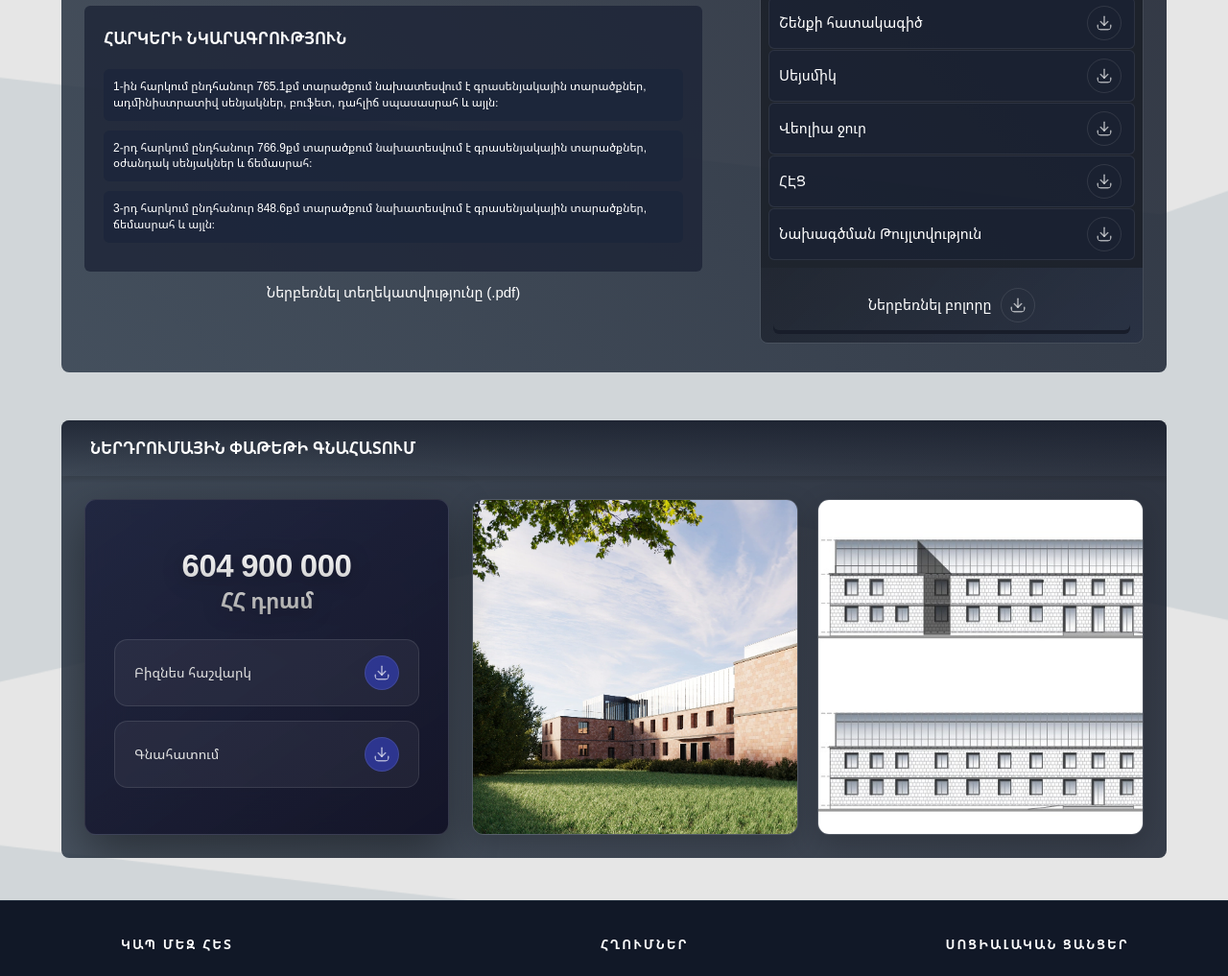
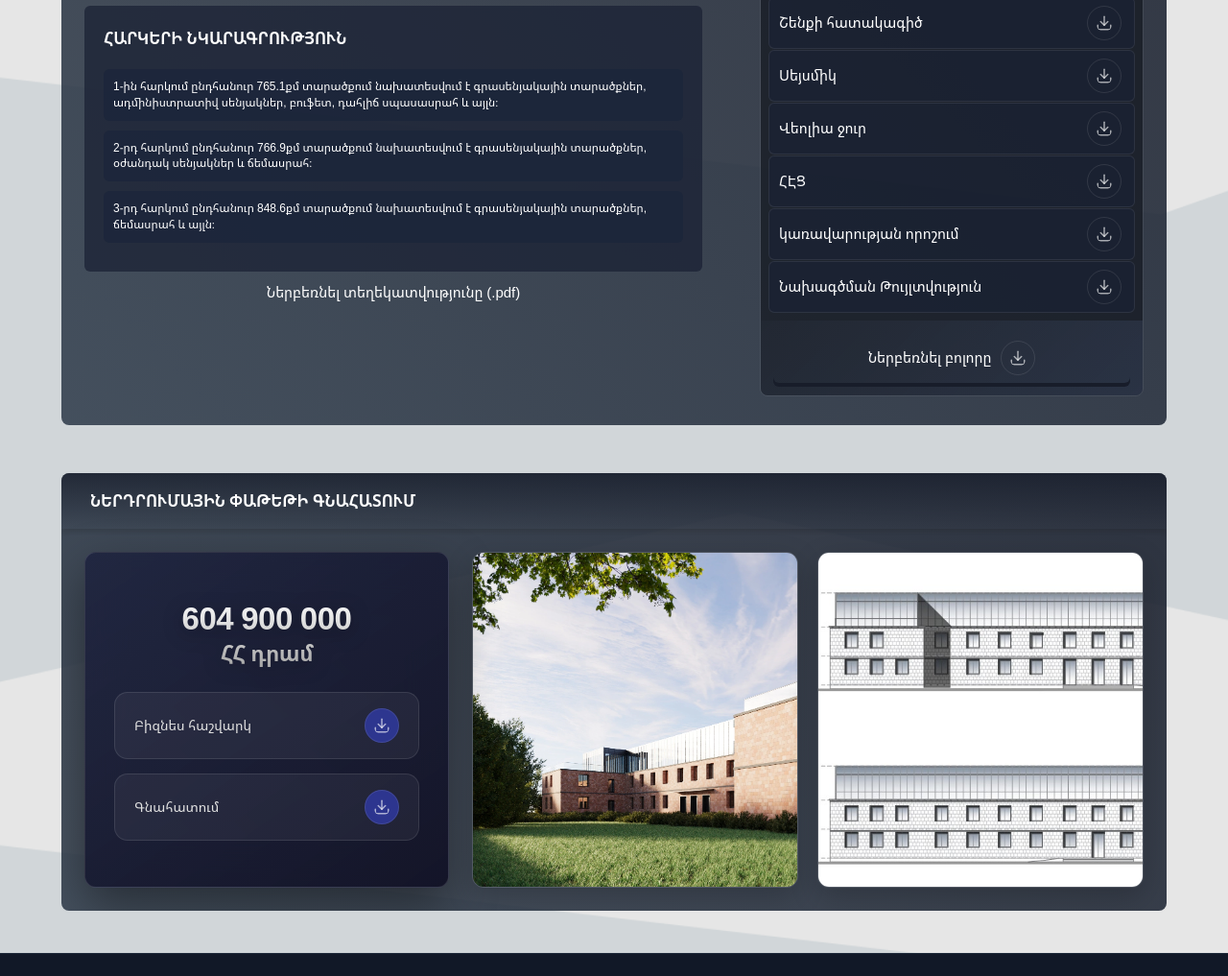
Before and after one commit to ScriptForgeCraft/PROSPECT-24-Kasakh, a website built with Vite: page index.html in a window 1280 px wide. Shown: the part 1577-2594 px from the top of the page at 96% size. Built offline with nearby package versions, Linux system fonts and the light colour scheme.

Commit message:
add government decision document and update archive link

```diff
--- a/index.html
+++ b/index.html
@@ -325,6 +325,23 @@
 
 
                         <div class="doc-row">
+                            <div class="doc-item" data-file="./files/Քասախ Վ. Սարգսյան փողոց.pdf"
+                                data-title="կառավարության որոշում">
+                                <span>կառավարության որոշում</span>
+
+                                <a class="doc-download" href="./files/Քասախ Վ. Սարգսյան փողոց.pdf" download
+                                    aria-label="Ներբեռնել PDF փաստաթուղթ 7">
+                                    <svg xmlns="http://www.w3.org/2000/svg" viewBox="0 0 24 24" fill="none"
+                                        stroke="currentColor" stroke-width="2" stroke-linecap="round"
+                                        stroke-linejoin="round" class="w-4 h-4">
+                                        <path d="M21 15v4a2 2 0 0 1-2 2H5a2 2 0 0 1-2-2v-4"></path>
+                                        <polyline points="7 10 12 15 17 10"></polyline>
+                                        <line x1="12" x2="12" y1="15" y2="3"></line>
+                                    </svg>
+                                </a>
+                            </div>
+                        </div>
+                        <div class="doc-row">
                             <div class="doc-item" data-file="./files/Նախագծման Թույլտվություն.pdf"
                                 data-title="Նախագծման Թույլտվություն">
                                 <span>Նախագծման Թույլտվություն</span>
@@ -346,7 +363,7 @@
 
                     <div class="doc-row-all-download">
                         <div class="doc-row doc-row-all">
-                            <a href="https://drive.google.com/uc?id=18G7v7C1gZ0O-1_muMSIJbBzSBUowK5Ui&export=download"
+                            <a href="https://drive.google.com/uc?id=1oFRZEfVPNy6XDLUgqyFdp8qFsrTjwEX1&export=download"
                                 download class="btn-download-all smart-download" aria-label="Ներբեռնել բոլորը"
                                 target="_blank" data-name="Kasakh_all_documents.zip">
                                 Ներբեռնել բոլորը
--- a/src/js/i18n.js
+++ b/src/js/i18n.js
@@ -63,6 +63,7 @@ const commonTranslations = {
   "Սխեմա": entry("Схема", "Scheme"),
   "Շենքի հատակագիծ": entry("План здания", "Building floor plan"),
   "Սեյսմիկ": entry("Сейсмика", "Seismic"),
+  "կառավարության որոշում": entry("Решение правительства", "Government decision"),
   "Վեոլիա ջուր": entry("Веолия вода", "Veolia Water"),
   "ՀԷՑ": entry("Электросети Армении", "Electric Networks of Armenia"),
   "Նախագծման Թույլտվություն": entry("Разрешение на проектирование", "Design permit"),
```
Also changed, not shown: 1 other file.
